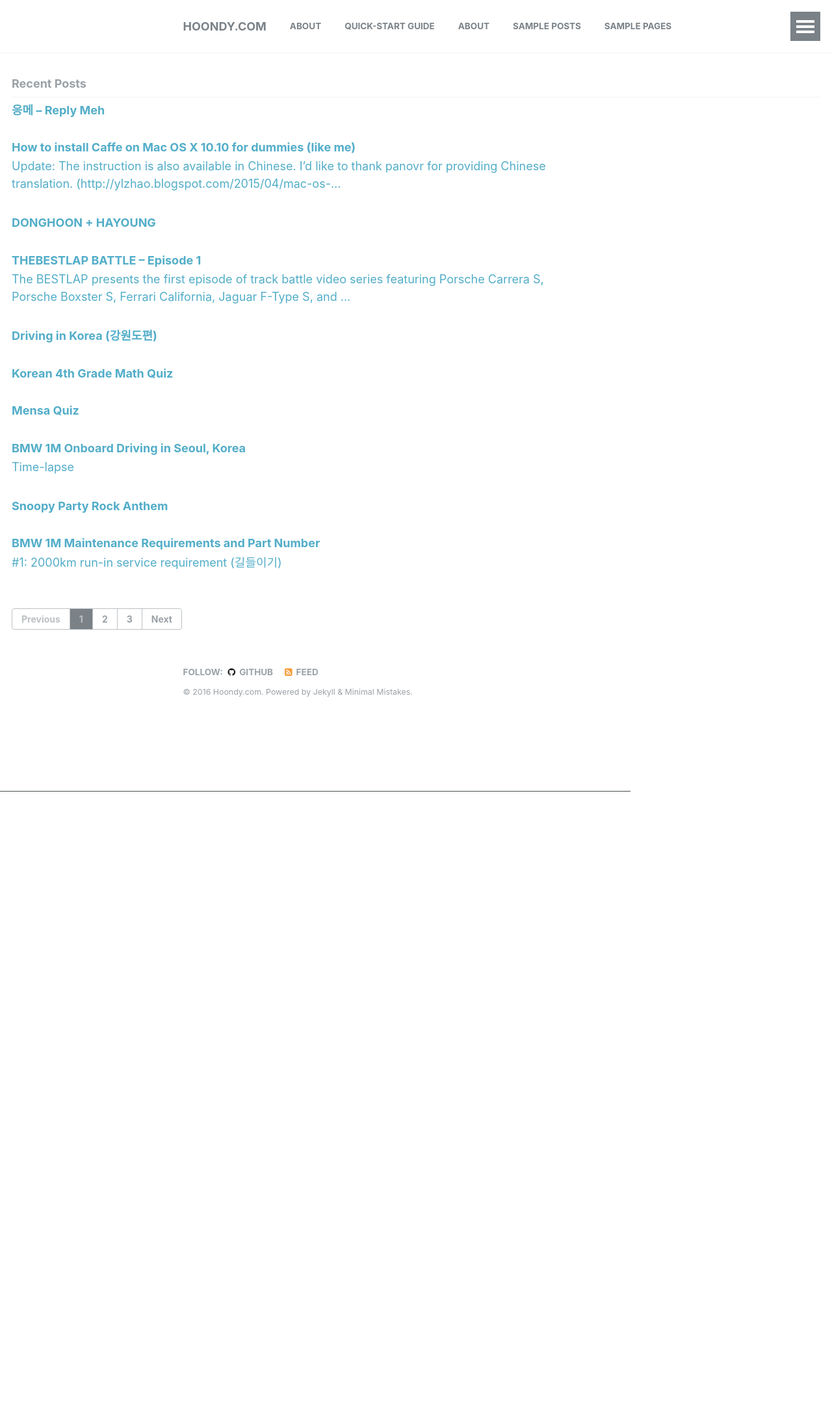
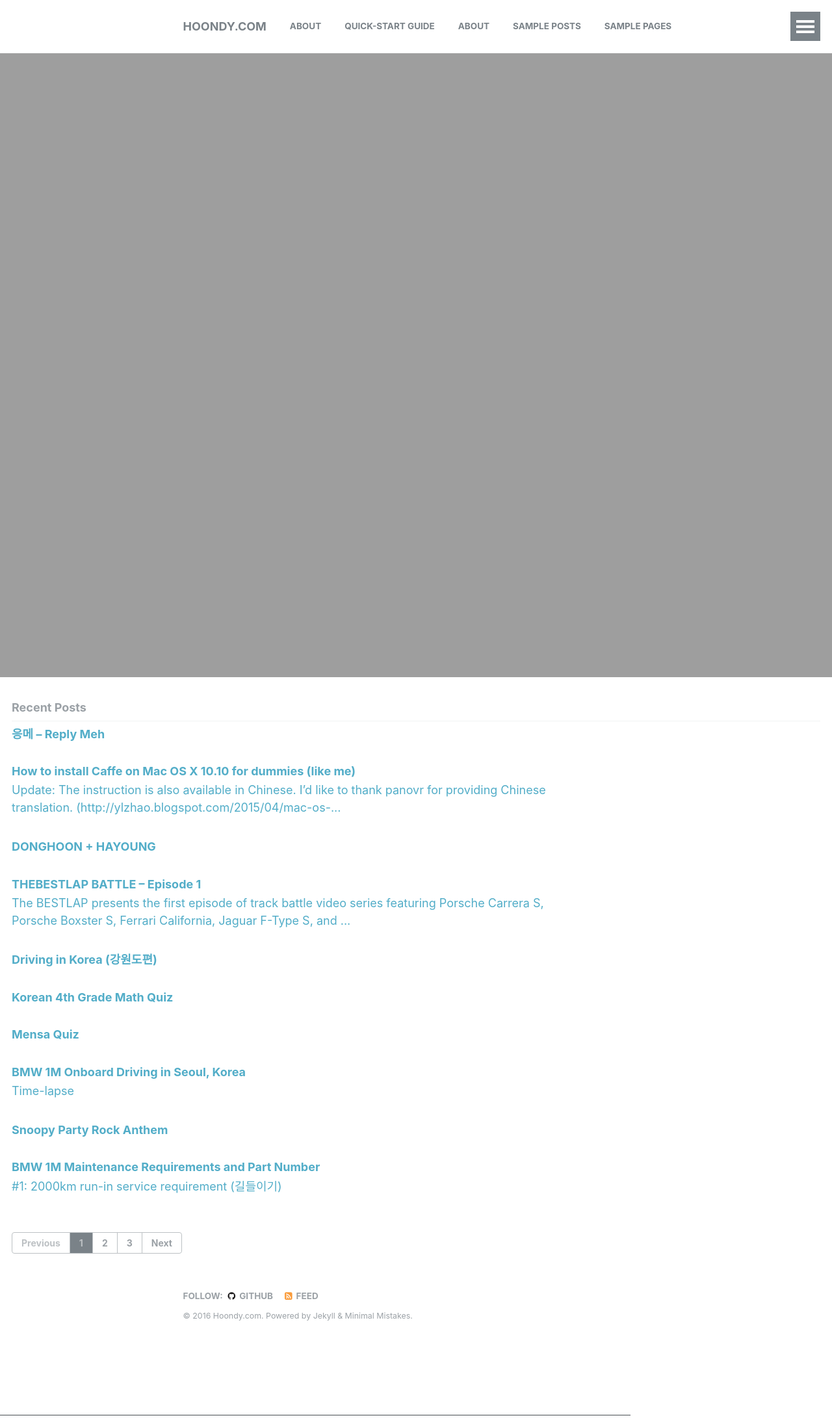
Before and after one commit to hoondy/hoondy.github.io, a Jekyll site: the page built from index.html, in a window 1280 px wide. Shown: the whole page at 65% size. Built offline with Jekyll 4.4.1, drawn with Linux system fonts in a browser that asks for light colours; the list of posts is cut into pages by our own code; before the commit the page ends 1225 px from its top, so only the background shows below that.

Commit message:
Update index.html

```diff
--- a/index.html
+++ b/index.html
@@ -1,6 +1,8 @@
 ---
 layout: splash
 author_profile: false
+header:
+  image: hoondy_banner.png
 ---
 
 {% include base_path %}
```
